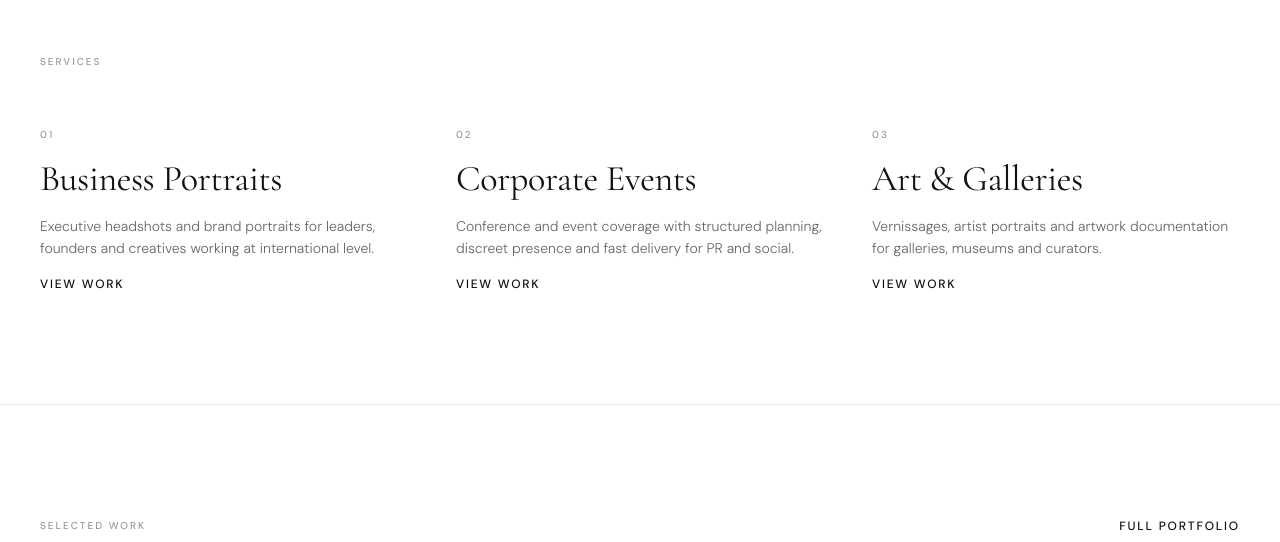
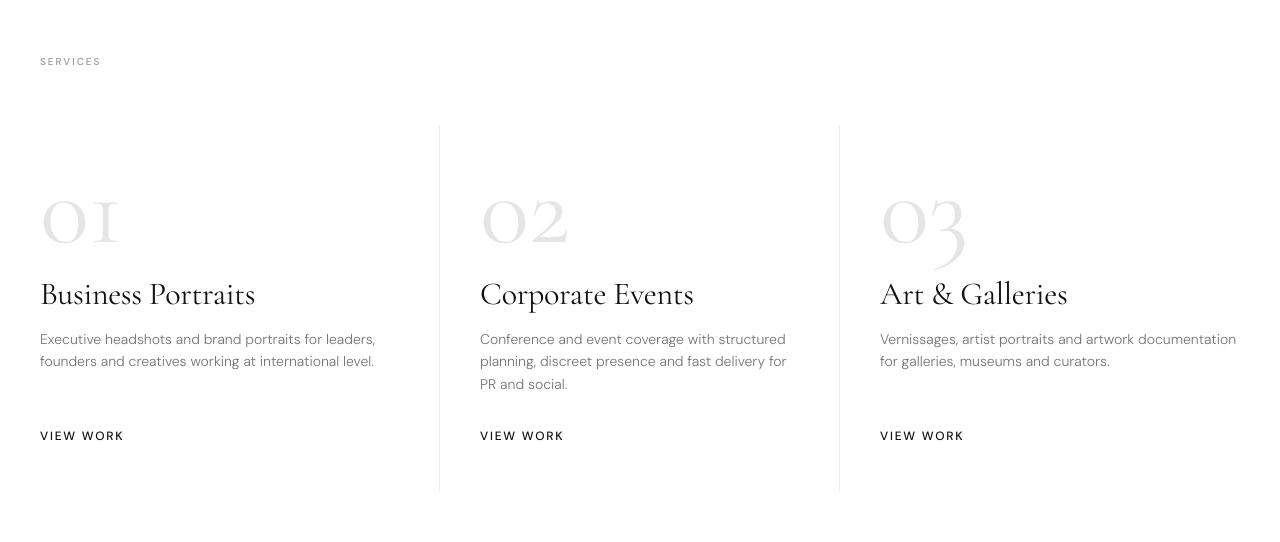
Before and after one commit to ArtFlaneur/evagorobets.com, a Next.js app: page /en in a window 1280 px wide. Shown: the part 860-1402 px from the top of the page. Built offline with nearby package versions, Linux system fonts and the light colour scheme.

Commit message:
services: large decorative numbers, divided columns

```diff
--- a/src/app/[locale]/page.tsx
+++ b/src/app/[locale]/page.tsx
@@ -158,22 +158,27 @@ export default async function LocaleHome({ params }: PageProps) {
       {/* Services */}
       <section className="section border-t border-black/[0.07]">
         <p className="label mb-14">{t.servicesLabel}</p>
-        <div className="grid gap-y-12 md:grid-cols-3 md:gap-x-12">
+        <div className="grid md:grid-cols-3 md:divide-x md:divide-black/[0.07]">
           {[
             { num: t.services[0].num, title: t.services[0].title, text: t.services[0].text, link: t.services[0].link, href: `/${locale}/tokyo-business-portraits` },
             { num: t.services[1].num, title: t.services[1].title, text: t.services[1].text, link: t.services[1].link, href: `/${locale}/corporate-events-photography` },
             { num: t.services[2].num, title: t.services[2].title, text: t.services[2].text, link: t.services[2].link, href: `/${locale}/art-galleries-photography` },
           ].map((card) => (
-            <article key={card.title} className="flex flex-col gap-4">
-              <span className="label">{card.num}</span>
+            <article key={card.title} className="flex flex-col border-t border-black/[0.07] pt-8 pb-12 md:border-t-0 md:px-10 first:md:pl-0 last:md:pr-0">
+              <span
+                className="block text-[clamp(4rem,8vw,7rem)] leading-none text-black/10 mb-4 select-none"
+                style={{ fontFamily: "var(--font-cormorant)", fontWeight: 400 }}
+              >
+                {card.num}
+              </span>
               <h2
-                className="text-3xl md:text-4xl"
+                className="text-[clamp(1.6rem,2.5vw,2.4rem)] leading-[1.05] mb-4"
                 style={{ fontFamily: "var(--font-cormorant)", fontWeight: 400 }}
               >
                 {card.title}
               </h2>
-              <p className="text-sm text-black/60 leading-relaxed">{card.text}</p>
-              <Link href={card.href} className="btn-ghost mt-auto">
+              <p className="text-sm text-black/55 leading-relaxed flex-1">{card.text}</p>
+              <Link href={card.href} className="btn-ghost mt-8 self-start">
                 {card.link}
               </Link>
             </article>
```
